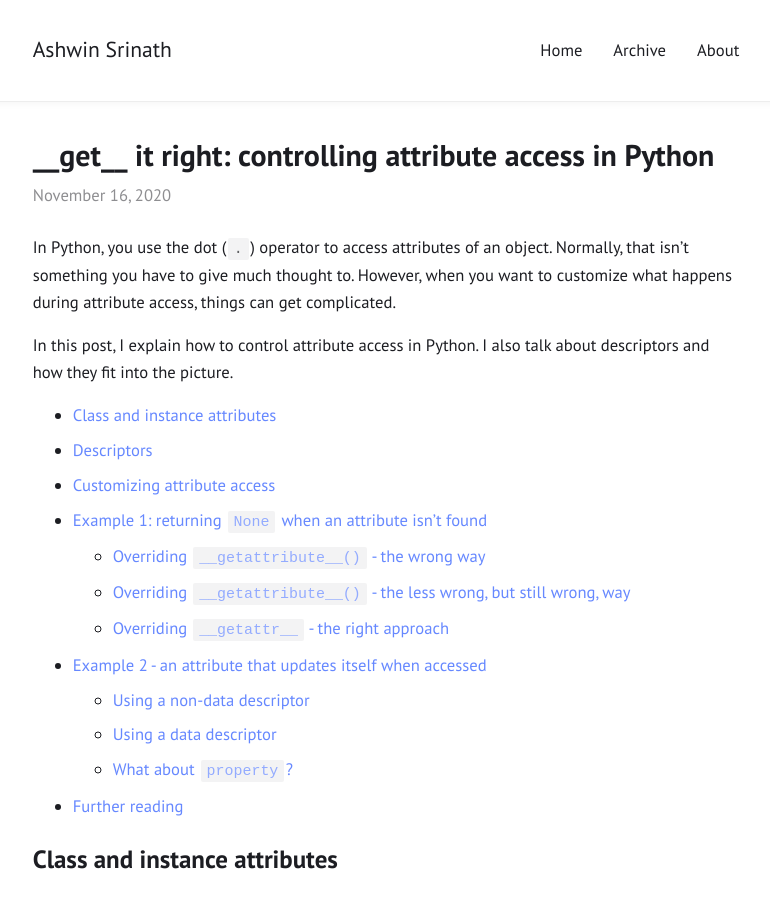
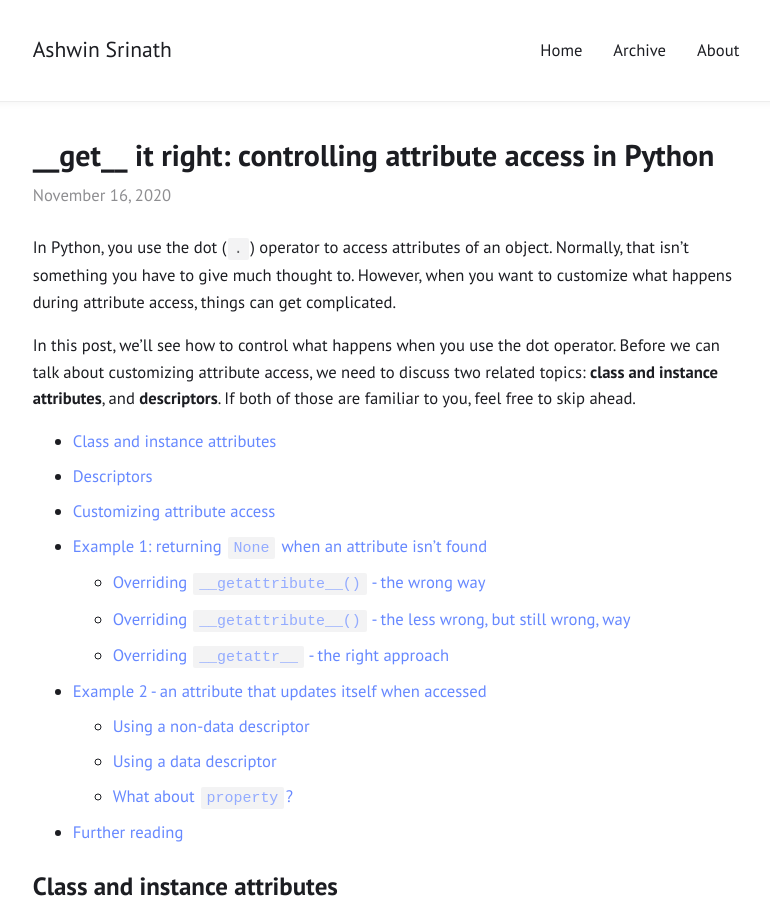
Before and after one commit to shwina/shwina.github.io, a Jekyll site: the page built from _posts/2020-11-16-get-it-right.md, in a window 1280 px wide and 900 px high. Shown: the whole window, without its empty margins (254-1024 px from the left). Built offline with Jekyll 4.4.1, drawn with Linux system fonts in a browser that asks for light colours.

Commit message:
Intro update

```diff
--- a/_posts/2020-11-16-get-it-right.md
+++ b/_posts/2020-11-16-get-it-right.md
@@ -9,8 +9,12 @@ However, when you want to customize what happens during attribute access,
 things can get complicated.
 
 
-In this post, I explain how to control attribute access in Python.
-I also talk about descriptors and how they fit into the picture.
+In this post, we'll see how to control what happens when you use the dot operator.
+Before we can talk about customizing attribute access,
+we need to discuss two related topics:
+**class and instance attributes**, and **descriptors**.
+If both of those are familiar to you,
+feel free to skip ahead.
 
 - TOC
 {:toc}
```
